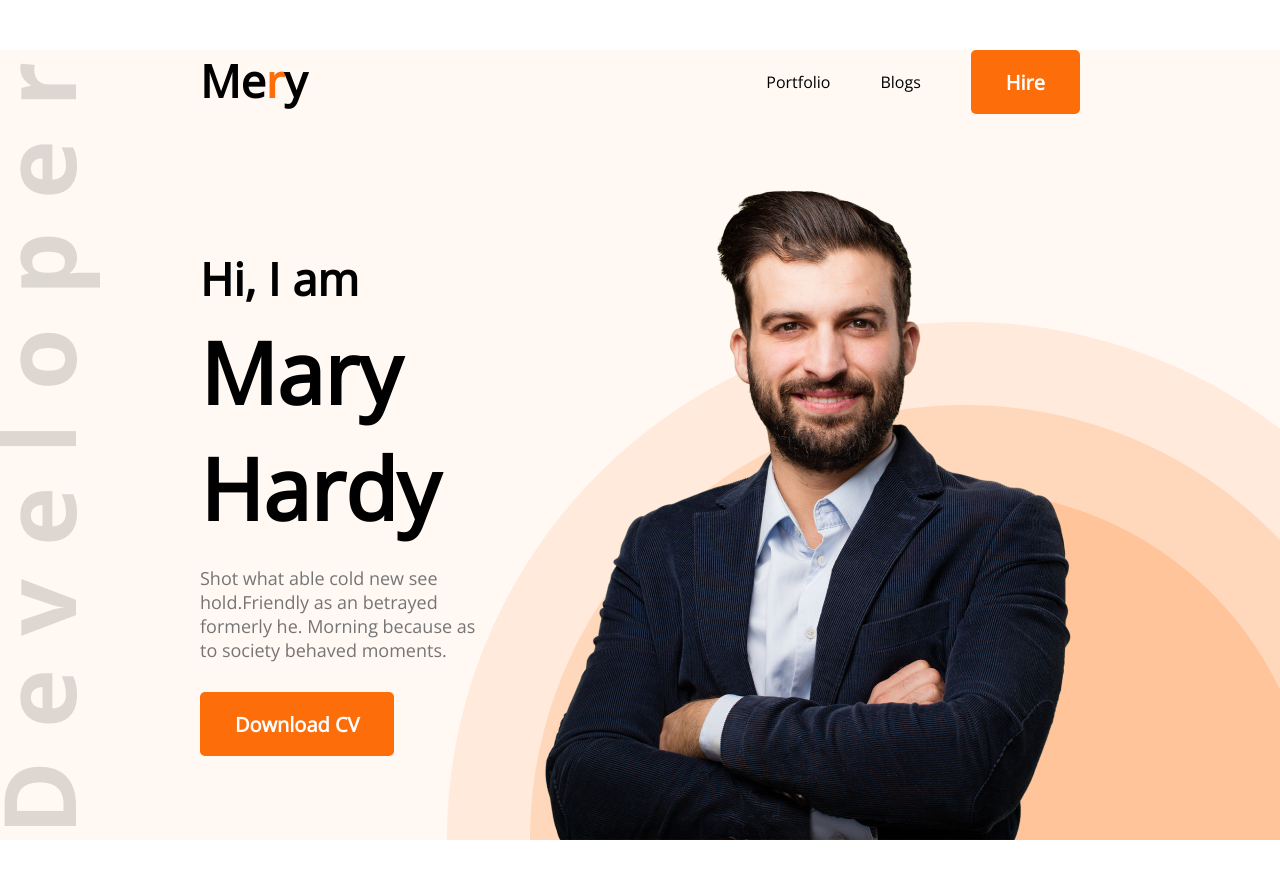
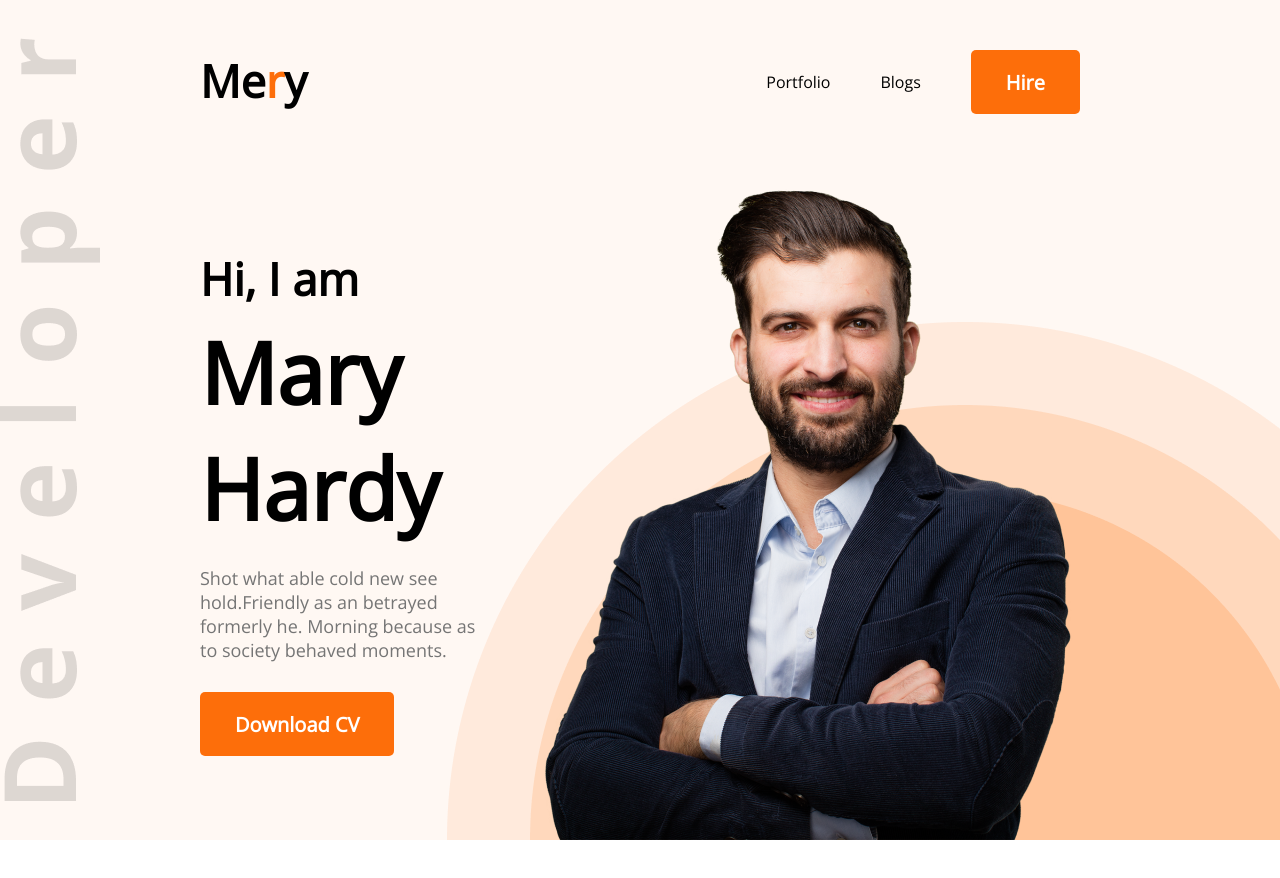
Before and after one commit to ShailySarker/Developer-Portfolio, a plain HTML site: page index.html in a window 1280 px wide. Shown: the top 878 px of the page. Drawn offline with nearby package versions, Linux system fonts and the light colour scheme.

Commit message:
blending

```diff
--- a/styles/portfolio.css
+++ b/styles/portfolio.css
@@ -35,7 +35,9 @@ alt+shift+down arrow=duplicate*/
 nav {
     display: flex;
     justify-content: space-between;
-    margin: 50px 200px;
+    /* margin: 50px 200px; */
+    padding: 50px 200px;
+    /* blending ar jonno  */
 }
 
 .nav-title {
```
